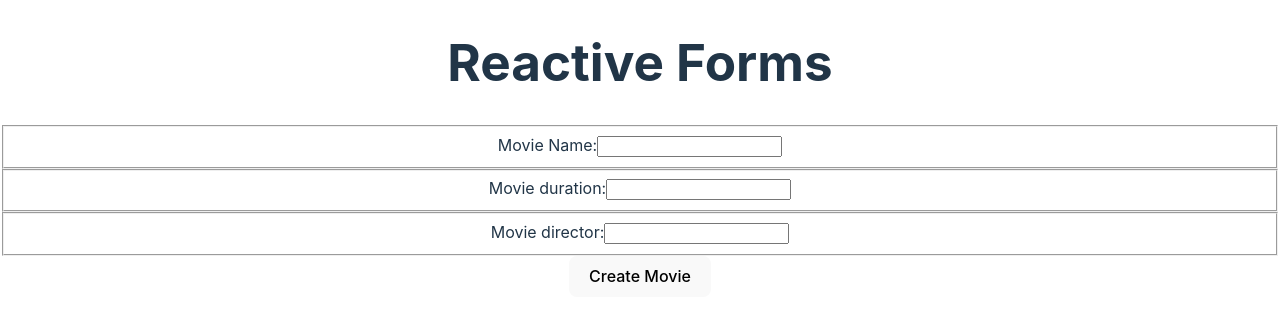
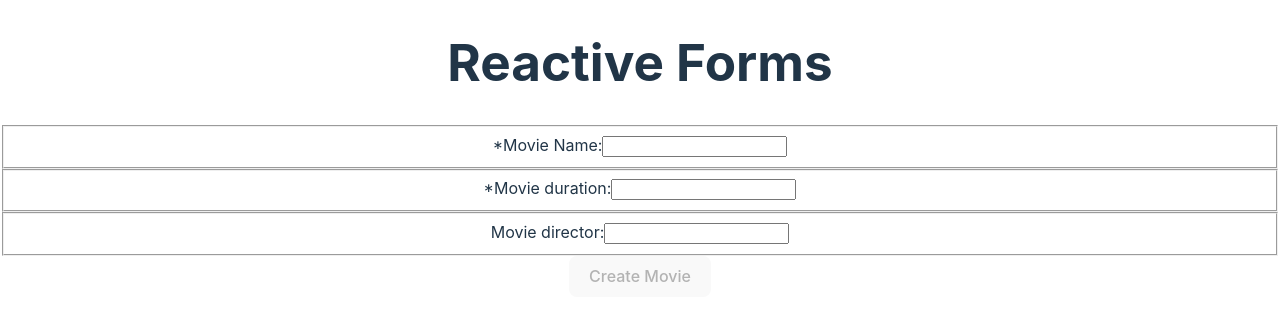
Before and after one commit to Amaza-ing/AMazaing-curso-Angular-desde-0, an Angular app: page / in a window 1280 px wide. Shown: the top 320 px of the page. Built offline with nearby package versions, Linux system fonts and the light colour scheme.

Commit message:
reactive forms validators

```diff
--- a/src/app/app.component.css
+++ b/src/app/app.component.css
@@ -0,0 +1,4 @@
+.form-error {
+  font-size: 0.8em;
+  color: red;
+}
--- a/src/app/app.component.html
+++ b/src/app/app.component.html
@@ -2,16 +2,24 @@
 
 <form [formGroup]="movieForm" (submit)="handleSubmit()">
   <fieldset>
-    <label for="movie-name">Movie Name:</label>
-    <input type="text" id="movie-name" formControlName="name">
+    <label for="movie-name">*Movie Name:</label>
+    <input type="text" id="movie-name" formControlName="name" />
+    @if (name.invalid && name.touched) {
+    <p class="form-error">Name is required</p>
+    }
   </fieldset>
   <fieldset>
-    <label for="movie-duration">Movie duration:</label>
-    <input type="number" id="movie-duration" formControlName="duration">
+    <label for="movie-duration">*Movie duration:</label>
+    <input type="number" id="movie-duration" formControlName="duration" />
+    @if (duration.hasError("required") && duration.touched) {
+    <p class="form-error">Duration is required</p>
+    } @else if (duration.hasError("max") && duration.touched) {
+    <p class="form-error">Movie cannot be that long</p>
+    }
   </fieldset>
   <fieldset>
     <label for="movie-director">Movie director:</label>
-    <input type="text" id="movie-director" formControlName="director">
+    <input type="text" id="movie-director" formControlName="director" />
   </fieldset>
-  <button>Create Movie</button>
+  <button [disabled]="movieForm.invalid">Create Movie</button>
 </form>
--- a/src/app/app.component.ts
+++ b/src/app/app.component.ts
@@ -1,5 +1,10 @@
 import { Component } from '@angular/core';
-import { FormControl, FormGroup, ReactiveFormsModule } from '@angular/forms';
+import {
+  FormControl,
+  FormGroup,
+  ReactiveFormsModule,
+  Validators,
+} from '@angular/forms';
 import { RouterOutlet } from '@angular/router';
 
 @Component({
@@ -16,8 +21,11 @@ export class AppComponent {
   director: FormControl;
 
   constructor() {
-    this.name = new FormControl('');
-    this.duration = new FormControl('');
+    this.name = new FormControl('', Validators.required);
+    this.duration = new FormControl('', [
+      Validators.required,
+      Validators.max(300),
+    ]);
     this.director = new FormControl('');
 
     this.movieForm = new FormGroup({
@@ -28,6 +36,6 @@ export class AppComponent {
   }
 
   handleSubmit(): void {
-    console.log("Movie created:", this.movieForm.value);
+    console.log('Movie created:', this.movieForm.value);
   }
 }
```
